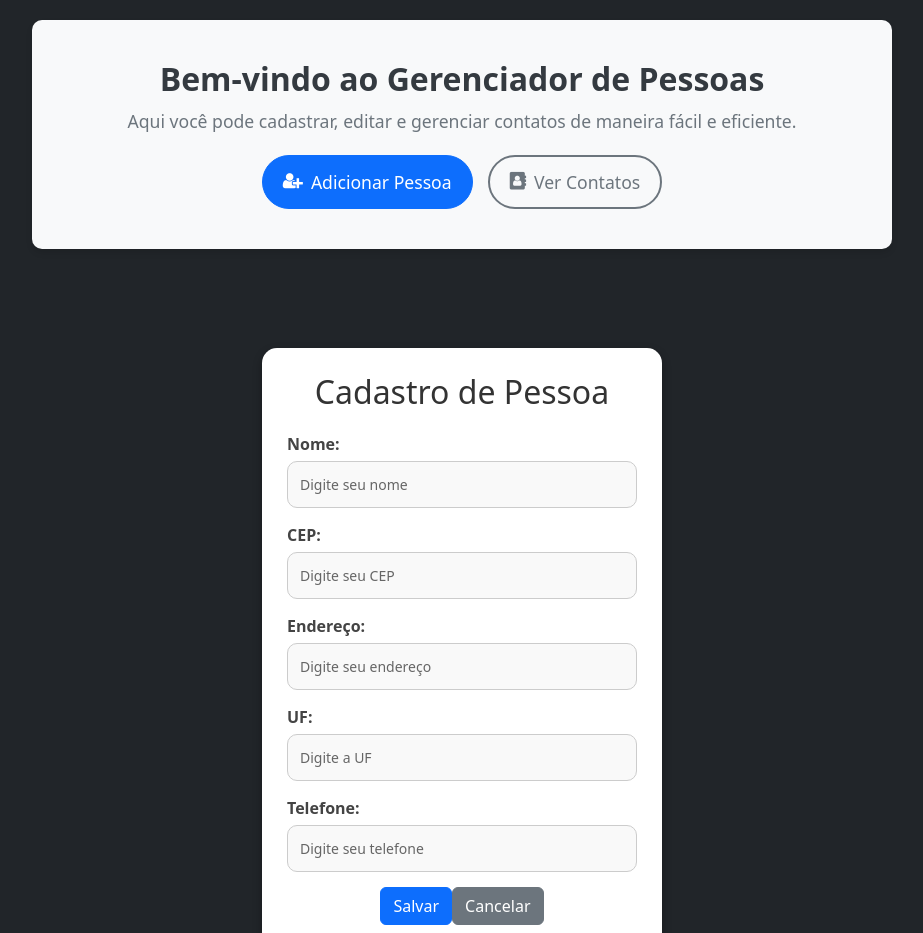
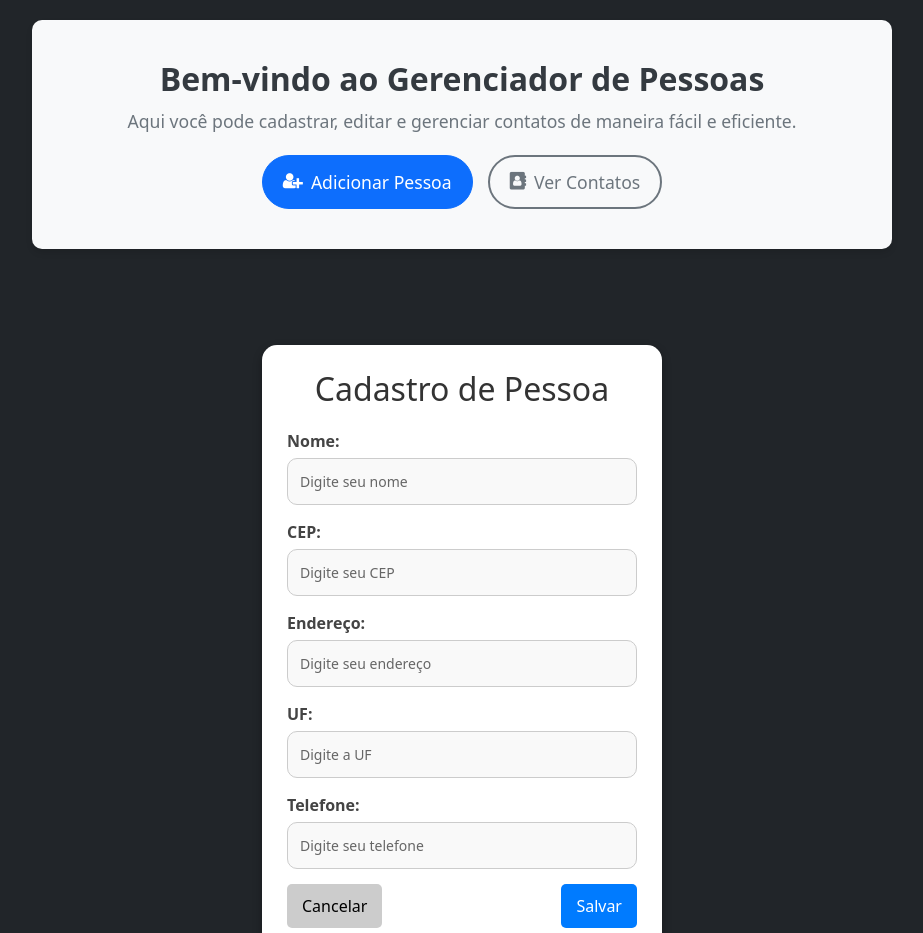
Before and after one commit to GU1LHERMESILV4/AppContatos, an Angular app: page /create in a window 1280 px wide. Shown: the top 933 px of the page, without its empty margins (178-1101 px from the left). Built offline with nearby package versions, Linux system fonts and the light colour scheme.

Commit message:
Alteração da disposição dos botões de save e cancel

```diff
--- a/src/app/app-routing.module.ts
+++ b/src/app/app-routing.module.ts
@@ -6,7 +6,7 @@ import { PersonEditComponent } from './pages/person-edit/person-edit.component';
 import { HomeComponent } from './pages/home/home.component';
 
 const routes: Routes = [
-  { path: 'person', component: HomeComponent },
+  { path: 'person', component: HomeComponent }, // Use apenas a porta 4200 como padrão para o menu inicial
   { path: 'list', component: PersonListComponent },
   { path: 'create', component: PersonCreateComponent },
   { path: 'edit/:id', component: PersonEditComponent },
--- a/src/app/pages/person-create/person-create.component.html
+++ b/src/app/pages/person-create/person-create.component.html
@@ -2,7 +2,6 @@
   <div class="form-container">
     <h2>Cadastro de Pessoa</h2>
     <form [formGroup]="personForm">
-
       <div class="form-group">
         <label for="nome">Nome:</label>
         <input type="text" id="nome" formControlName="nome" placeholder="Digite seu nome" required />
@@ -27,10 +26,11 @@
         <label for="telefone">Telefone:</label>
         <input type="text" id="telefone" formControlName="cidade" placeholder="Digite seu telefone" required />
       </div>
-
     </form>
 
-    <button type="submit" id="salvar" class="btn btn-primary">Salvar</button>
-    <button type="button" id="cancelar" class="btn btn-secondary">Cancelar</button>
+    <div class="button-group">
+      <button type="button" id="cancelar" class="btn btn-secondary">Cancelar</button>
+      <button type="submit" id="salvar" class="btn btn-primary">Salvar</button>
+    </div>
   </div>
 </div>
--- a/src/app/pages/person-create/person-create.component.scss
+++ b/src/app/pages/person-create/person-create.component.scss
@@ -69,15 +69,17 @@
       .btn-primary {
           background: #007bff;
           color: white;
-      }
-
-      .btn-primary:hover {
-        background: #0056b3;
+          margin-left: auto; // Move o botão "Salvar" para a borda direita
       }
 
       .btn-secondary {
           background: #ccc;
           color: black;
+          margin-right: auto; // Move o botão "Cancelar" para a borda esquerda
+      }
+
+      .btn-primary:hover {
+          background: #0056b3;
       }
 
       .btn-secondary:hover {
--- a/src/app/pages/person-edit/person-edit.component.html
+++ b/src/app/pages/person-edit/person-edit.component.html
@@ -47,10 +47,10 @@
     </div>
 
     <div class="button-group">
-      <button type="submit" class="btn btn-primary">Salvar</button>
       <button type="button" class="btn btn-secondary" (click)="goBack()">
         Cancelar
       </button>
+      <button type="submit" class="btn btn-primary">Salvar</button>
     </div>
   </form>
 </div>
--- a/src/app/pages/person-edit/person-edit.component.scss
+++ b/src/app/pages/person-edit/person-edit.component.scss
@@ -60,15 +60,17 @@
         .btn-primary {
             background: #007bff;
             color: white;
-        }
-
-        .btn-primary:hover {
-          background: #0056b3;
+            margin-left: auto; // Move o botão "Salvar" para a borda direita
         }
 
         .btn-secondary {
             background: #ccc;
             color: black;
+            margin-right: auto; // Move o botão "Cancelar" para a borda esquerda
+        }
+
+        .btn-primary:hover {
+            background: #0056b3;
         }
 
         .btn-secondary:hover {
```
Lines whose indentation alone changed are shown as unchanged.
